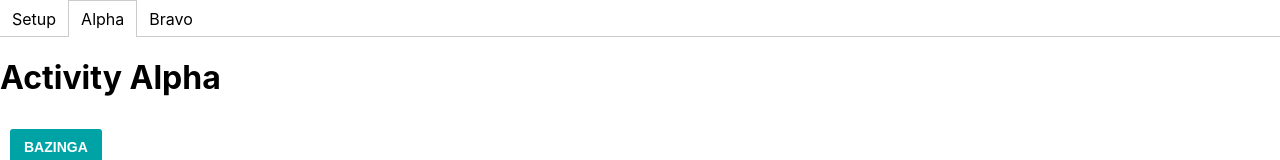
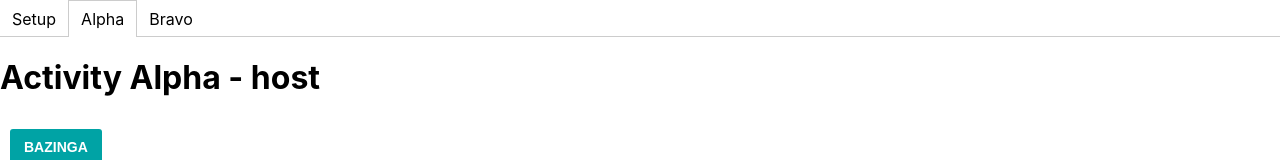
Before and after one commit to santhoshsram/zync-activity-sandbox, a React (Create React App) app: page / in a window 1280 px wide. Both pictures are taken after a click on the element "Alpha". Shown: the top 160 px of the page. Built offline with nearby package versions, Linux system fonts and the light colour scheme.

Commit message:
Adding role

```diff
--- a/src/activity/Activity.jsx
+++ b/src/activity/Activity.jsx
@@ -21,12 +21,12 @@ const activityReducer = (state, action) => {
 
 const Activity = ({ activity, users, user, dispatch }) => {
     const { activityId, instanceId, settings, state, details, messages } = activity || {}
-    const { userId, host, userName } = user || {}
+    const { userId, role, userName } = user || {}
     const { title, description, icon } = details || {}
 
     return (
         <>
-            <h1> Activity {userName}</h1>
+            <h1> Activity {userName} - {role}</h1>
             <Button
                 onClick={() => dispatch({ type: "ADD_MESSAGE", userId, text: "BAZINGA" })}>
                 BAZINGA
```
